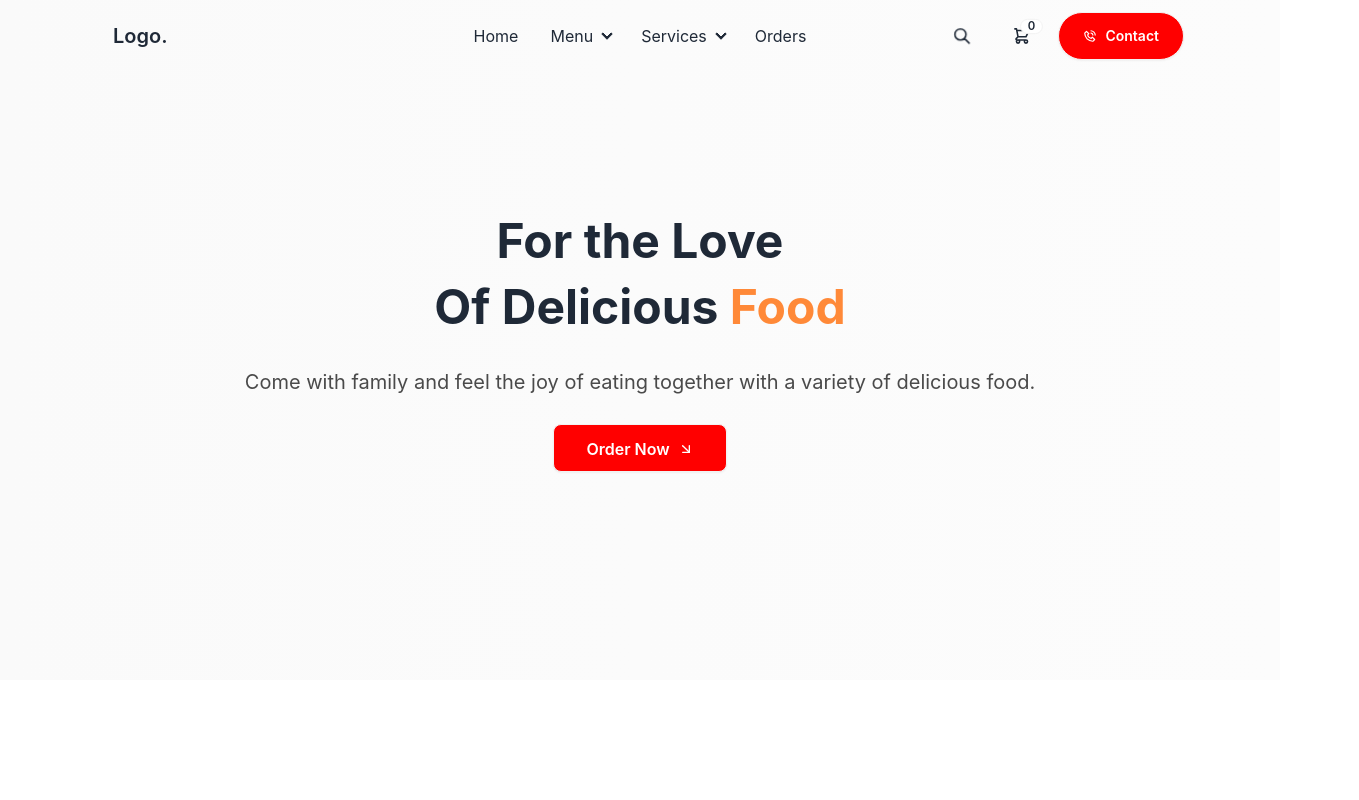
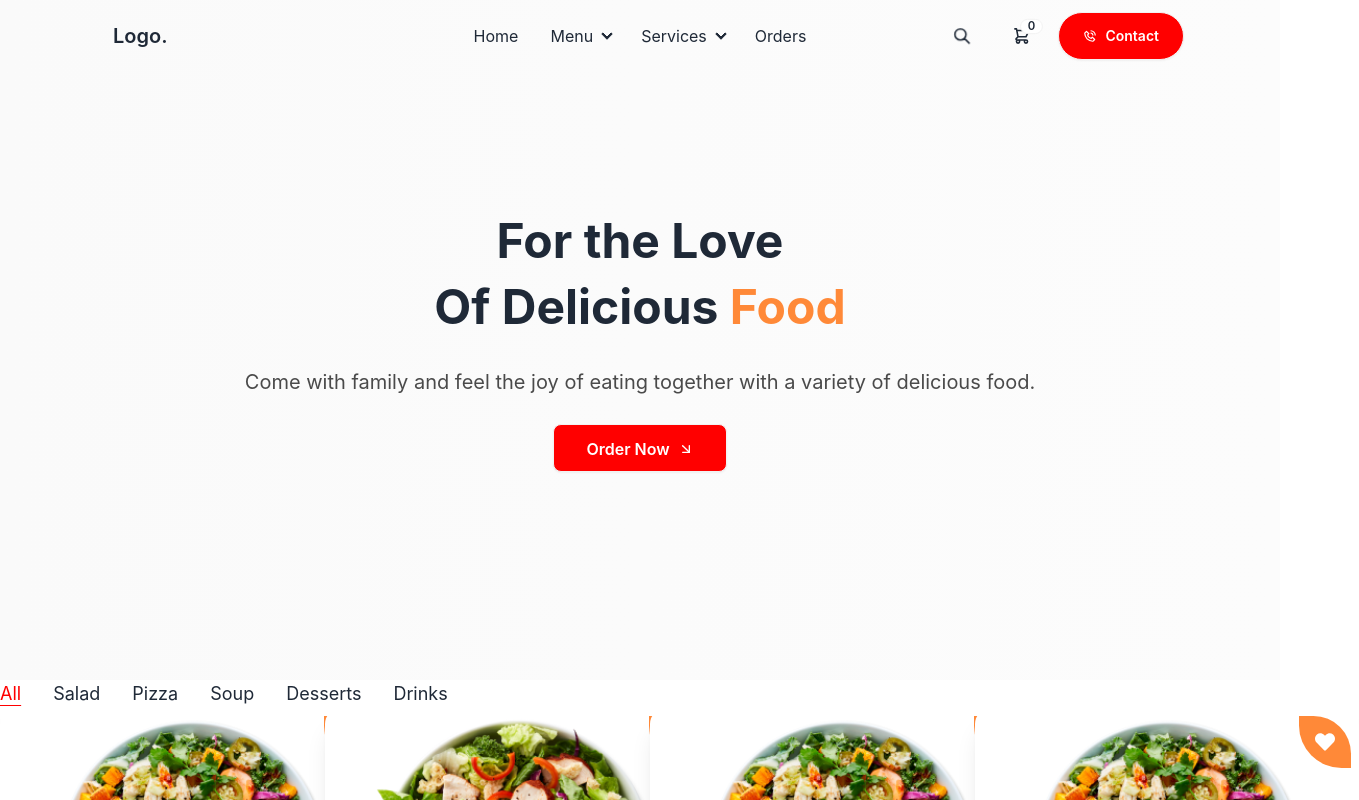
Before and after one commit to farhanshahriyar/Eatme-client, a React (Vite) app: page /menu in a window 1280 px wide. Shown: the top 800 px of the page, 1359 px wide, since content can reach past the window. Built offline with nearby package versions, Linux system fonts and the light colour scheme.

Commit message:
added filtering system and added some functions and also logics

```diff
--- a/src/App.css
+++ b/src/App.css
@@ -22,3 +22,9 @@ header {
 .heartStar {
     border-radius: 0px 37.5px 0px 42.5px;
 }
+
+.active {
+    text-decoration: underline;
+    text-underline-offset: 5px;
+    color: #f00;
+}
--- a/src/pages/Shop/Menu.jsx
+++ b/src/pages/Shop/Menu.jsx
@@ -1,10 +1,11 @@
 import React, { useEffect, useState } from "react";
 import { FiArrowDownRight } from "react-icons/fi";
+import Cards from "../../components/SpecialDishes/SpecialDishesCard/Cards";
 
 const Menu = () => {
   const [menu, setMenu] = useState([]);
   const [filteredItems, setFilteredItems] = useState([]);
-  const [selectedCategory, setSelectedCategory] = useState("All");
+  const [selectedCategory, setSelectedCategory] = useState("all");
   const [sortOption, setSortOption] = useState("default");
 
   // loading menu data
@@ -32,7 +33,41 @@ const Menu = () => {
         ? menu
         : menu.filter((item) => item.category === category);
 
-        setFilteredItems
+    setFilteredItems(filtered);
+    setSelectedCategory(category);
+  };
+
+  // show all data
+  const showAll = () => {
+    setFilteredItems(menu);
+    setSelectedCategory("all");
+  };
+
+  // sorting menu based on price
+  const handleSortChange = (option) => {
+    setSortOption(option);
+
+    let sortedItems = [...filteredItems];
+
+    // logic for sorting
+    switch (option) {
+      case "A-Z":
+        sortedItems.sort((a, b) => a.name.localeCompare(b.name));
+        break;
+      case "Z-A":
+        sortedItems.sort((a, b) => b.name.localeCompare(a.name));
+        break;
+      case "low-to-high":
+        sortedItems.sort((a, b) => a.price - b.price);
+        break;
+      case "high-to-low":
+        sortedItems.sort((a, b) => b.price - a.price);
+        break;
+      default:
+        break;
+    }
+
+    setFilteredItems(sortedItems);
   };
 
   return (
@@ -59,7 +94,42 @@ const Menu = () => {
       </div>
 
       {/* menu shop section */}
-      <div className="section-container"></div>
+      <div className="max-w-screen-2xl container mx-auto">
+        {/* filtering and sorting */}
+        <div>
+         {/* all category btns */}
+         <div className="flex flex-row justify-start md:items-center md:gap-8 gap-4 flex-wrap text-lg ">
+           <button onClick={showAll}
+           className={selectedCategory === "all" ? "active" : ""}
+           >All</button>
+           <button onClick={()=> filterItems("salad")}
+           className={selectedCategory === "salad" ? "active" : ""}
+           >Salad</button>
+           <button onClick={()=> filterItems("pizza")}
+            className={selectedCategory === "pizza" ? "active" : ""}
+           >Pizza</button>
+           <button onClick={()=> filterItems("soup")}
+           className={selectedCategory === "soup" ? "active" : ""}
+           >Soup</button>
+           <button onClick={()=> filterItems("dessert")}
+           className={selectedCategory === "dessert" ? "active" : ""}
+           >Desserts</button>
+           <button onClick={()=> filterItems("drinks")}
+            className={selectedCategory === "drinks" ? "active" : ""}
+           >Drinks</button>
+         </div>
+
+        </div>
+
+        {/* products card */}
+        <div className="grid md:grid-cols-4 sm:grid-cols-2 grid-cols-1 gap-5">
+          {
+            filteredItems.map((item) => (
+              <Cards key={item._id} item={item} />
+            ))
+          }
+        </div>
+      </div>
     </div>
   );
 };
```
